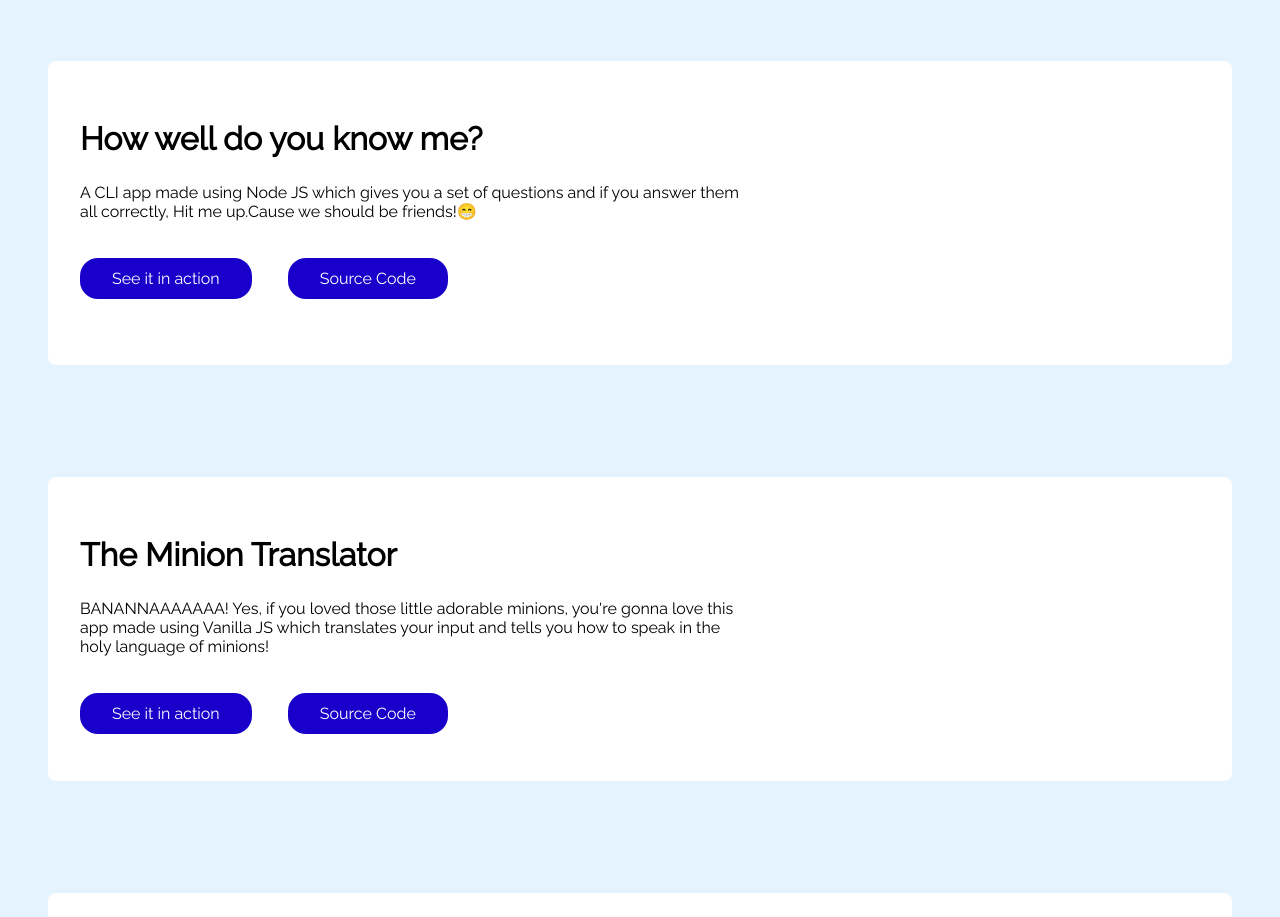
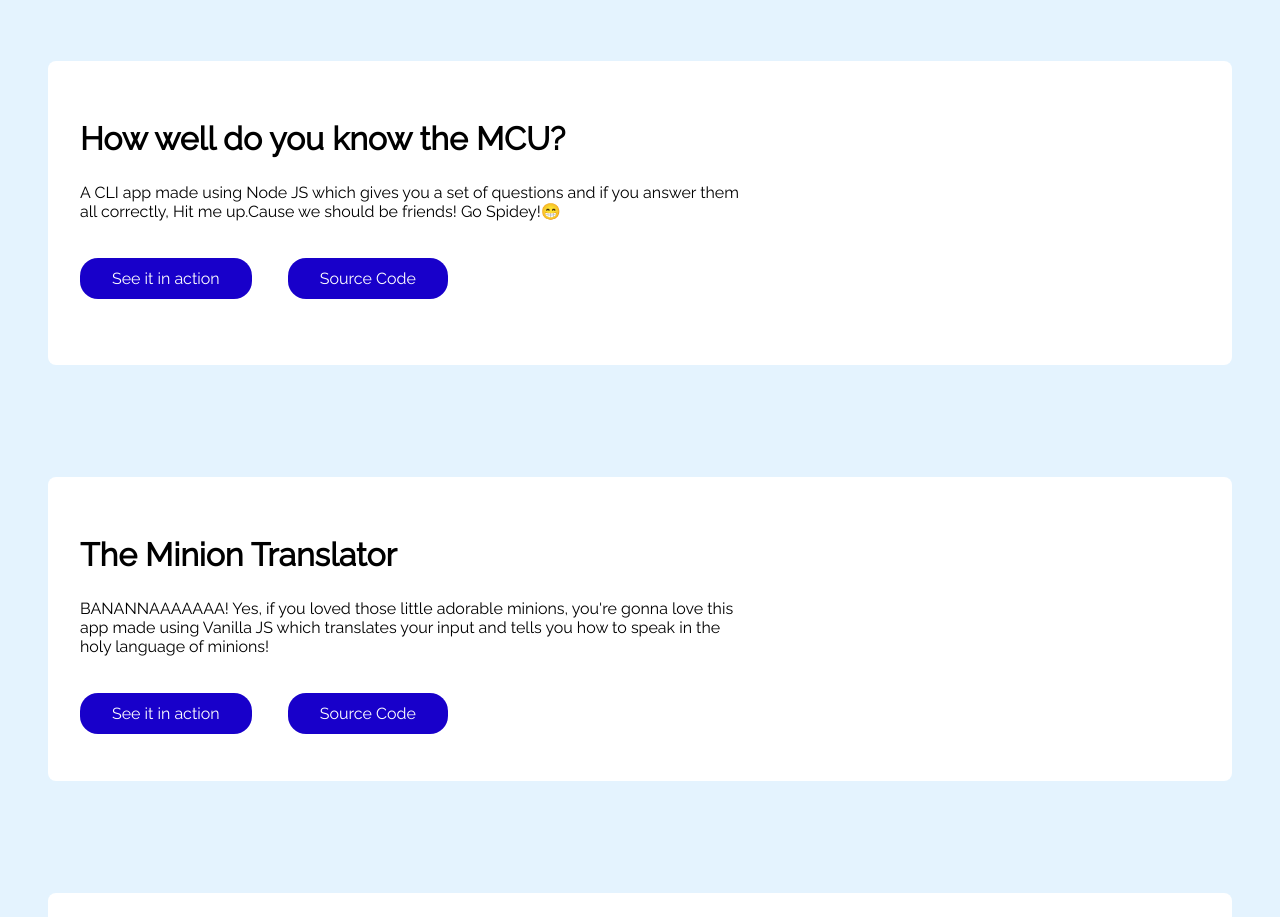
Before and after one commit to srejitk/neogcamp-portfolio, a website built with Parcel: page projects.html in a window 1280 px wide. Shown: the part 1120-2037 px from the top of the page. Built offline with nearby package versions, Linux system fonts and the light colour scheme.

Commit message:
doc : Updated decriptions

```diff
--- a/projects.html
+++ b/projects.html
@@ -64,11 +64,11 @@
       </section>
       <section class="project-one">
         <div class="project-details">
-          <h1>How well do you know me?</h1>
+          <h1>How well do you know the MCU?</h1>
           <p>
             A CLI app made using Node JS which gives you a set of questions and
             if you answer them all correctly, Hit me up.Cause we should be
-            friends!😁
+            friends! Go Spidey!😁
           </p>
           <a
             class="link link-primary"
```
